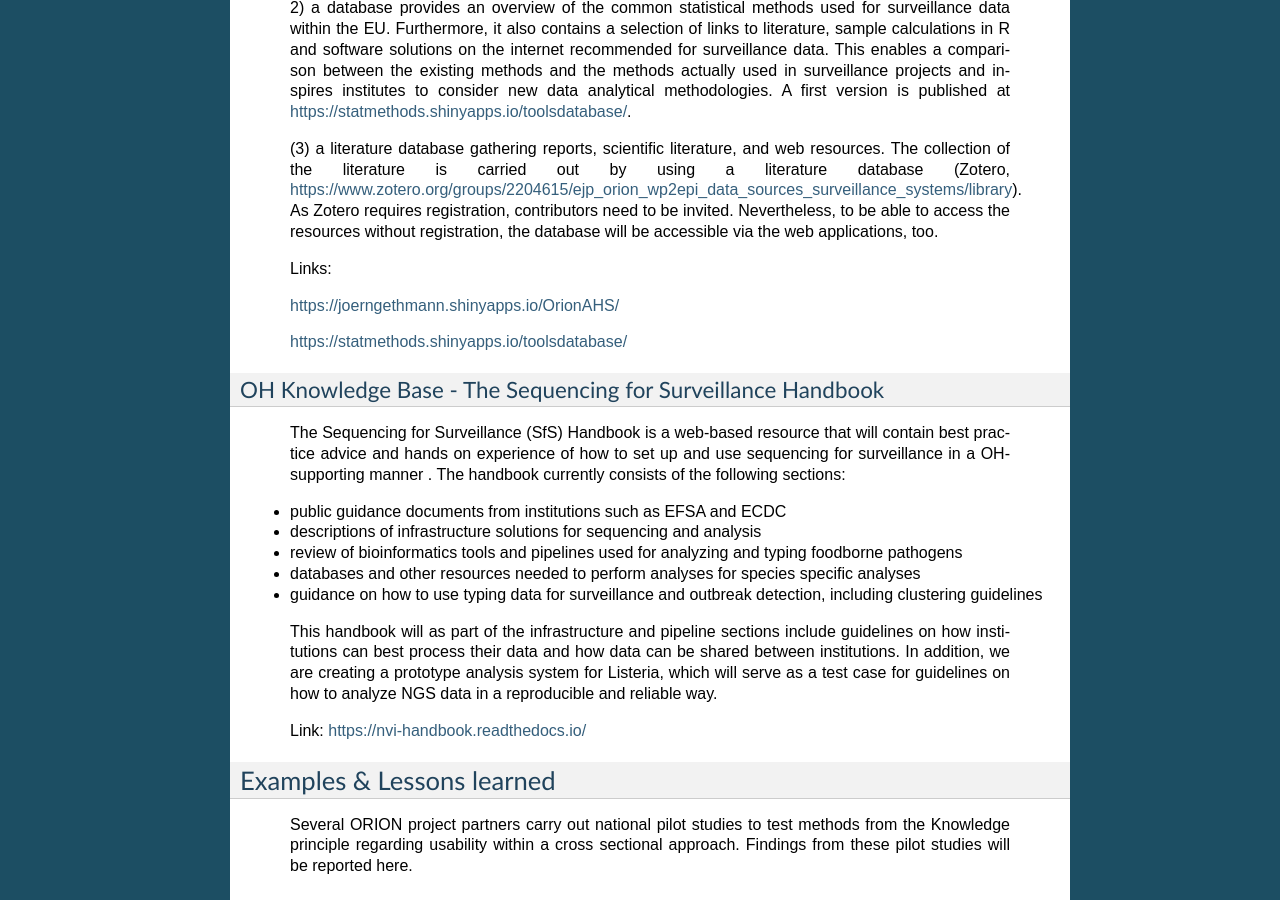
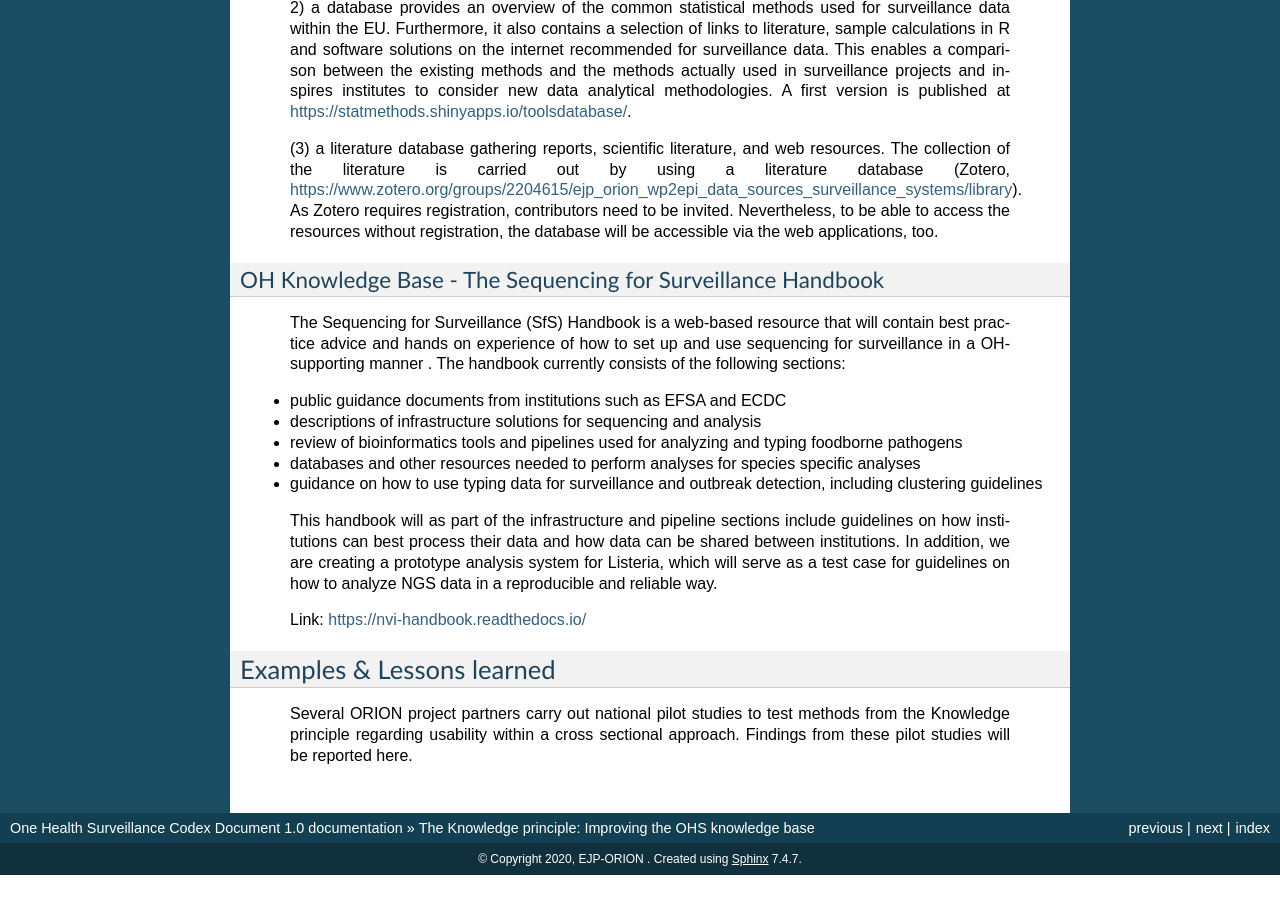
Before and after one commit to EJP-ORION/OH-Surveillance-Codex, a Sphinx documentation site: the page built from docs/3-knowledge-principle.rst, in a window 1280 px wide and 900 px high, scrolled down 1073 px. Built offline with Sphinx 7.4.7, drawn with Linux system fonts in a browser that asks for light colours; after the commit the page ends 1948 px from its top, so only the background shows below that; some of the changed lines change nothing that is shown.

Commit message:
Links removed

```diff
--- a/docs/3-knowledge-principle.rst
+++ b/docs/3-knowledge-principle.rst
@@ -91,12 +91,6 @@ The OH Knowledge Base – Surveillance systems consist of:
    registration, the database will be accessible via the web
    applications, too.
 
-   Links:
-
-   https://joerngethmann.shinyapps.io/OrionAHS/
-
-   https://statmethods.shinyapps.io/toolsdatabase/
-
 
 OH Knowledge Base - The Sequencing for Surveillance Handbook
 ''''''''''''''''''''''''''''''''''''''''''''''''''''''''''''
```
